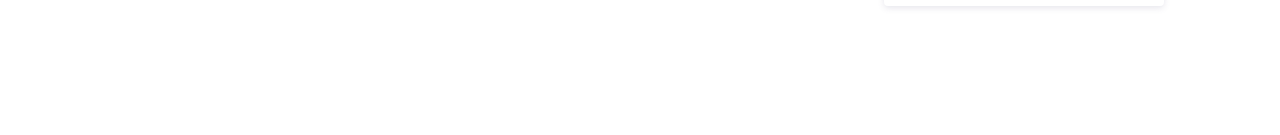
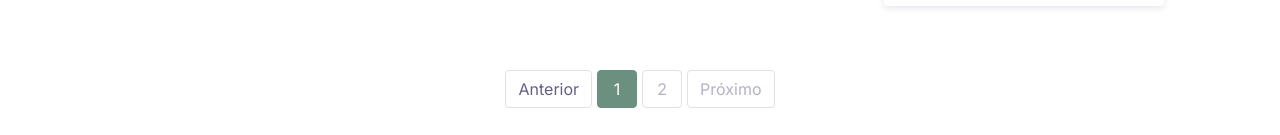
Before and after one commit to srpollin1/next-psicologo-cristian, a Next.js app: page /blog in a window 1280 px wide. Shown: the part 665-800 px from the top of the page. Built offline with nearby package versions, Linux system fonts and the light colour scheme.

Commit message:
se añade paginación

```diff
--- a/src/app/blog/page.tsx
+++ b/src/app/blog/page.tsx
@@ -1,13 +1,72 @@
 "use client";
 
-import React, { useState } from "react";
+import React, { useState, useEffect } from "react";
+import { useRouter, useSearchParams } from 'next/navigation';
 import Navbar2 from "../assets/Navbar2";
 import Footer2 from "../assets/Footer2";
+import PaginationControls from '../components/PaginationControls';
+
+const posts = [
+  {
+    image: "https://cdn.pixabay.com/photo/2017/01/30/02/20/mental-health-2019924_1280.jpg",
+    title: "La Importancia de la Salud Mental",
+    date: " 01 de Julio, 2024",
+    href: "/blog/salud-mental",
+    category: "salud-mental"
+  },
+  {
+    image: "https://cdn.pixabay.com/photo/2017/11/02/20/24/depression-2912404_1280.jpg",
+    title: "Entendiendo la Depresión",
+    date: " 01 de Julio, 2024",
+    href: "/blog/depresion",
+    category: "depresion"
+  },
+  {
+    image: "https://cdn.pixabay.com/photo/2020/06/08/16/19/woman-5275027_1280.jpg",
+    title: "La Importancia de las Relaciones Interpersonales",
+    date: " 01 de Julio, 2024",
+    href: "/blog/relaciones-interpersonales",
+    category: "relaciones-interpersonales"
+  },
+  {
+    image: "https://cdn.pixabay.com/photo/2015/11/19/21/14/therapy-1050627_1280.jpg",
+    title: "Cómo Manejar la Ansiedad",
+    date: " 02 de Julio, 2024",
+    href: "/blog/ansiedad",
+    category: "ansiedad"
+  },
+  {
+    image: "https://cdn.pixabay.com/photo/2017/01/18/17/14/heart-1991760_1280.jpg",
+    title: "Autoestima y su Impacto",
+    date: " 03 de Julio, 2024",
+    href: "/blog/autoestima",
+    category: "autoestima"
+  },
+  {
+    image: "https://cdn.pixabay.com/photo/2020/09/22/21/44/panic-5590688_1280.jpg",
+    title: "Enfrentando una Crisis de Pánico",
+    date: " 04 de Julio, 2024",
+    href: "/blog/crisis-de-panico",
+    category: "crisis-de-panico"
+  }
+];
 
 export default function Blog() {
-  const [category, setCategory] = useState("");
-  const [searchTerm, setSearchTerm] = useState("");
-  const [filteredPosts, setFilteredPosts] = useState(posts);
+  const router = useRouter();
+  const searchParams = useSearchParams();
+  const [category, setCategory] = useState(searchParams.get('category') || "");
+  const [searchTerm, setSearchTerm] = useState(searchParams.get('search') || "");
+  const [filteredPosts, setFilteredPosts] = useState([]);
+
+  const page = searchParams.get('page') ?? '1';
+  const per_page = 3; // Mostrar 3 posts por página
+
+  const start = (Number(page) - 1) * Number(per_page); // 0, 3, 6 ...
+  const end = start + Number(per_page); // 3, 6, 9 ...
+
+  useEffect(() => {
+    handleFilter();
+  }, [category, searchTerm, page, per_page]);
 
   const handleFilter = () => {
     let filtered = posts;
@@ -19,7 +78,7 @@
         post.title.toLowerCase().includes(searchTerm.toLowerCase())
       );
     }
-    setFilteredPosts(filtered);
+    setFilteredPosts(filtered.slice(start, end));
   };
 
   return (
@@ -81,45 +140,17 @@
                 </div>
               </div>
             ))}
-
           </div>
-          {/* <nav aria-label="Page navigation example">
-            <ul className="pagination justify-content-center">
-              <li className="page-item"><a className="page-link" href="#">Previous</a></li>
-              <li className="page-item"><a className="page-link" href="#">1</a></li>
-              <li className="page-item"><a className="page-link" href="#">2</a></li>
-              <li className="page-item"><a className="page-link" href="#">3</a></li>
-              <li className="page-item"><a className="page-link" href="#">Next</a></li>
-            </ul>
-          </nav> */}
+          <PaginationControls
+            hasNextPage={end < posts.length}
+            hasPrevPage={start > 0}
+            totalPosts={posts.length}
+            currentPage={Number(page)}
+            postsPerPage={Number(per_page)}
+          />
         </div>
       </div>
-
       <Footer2 />
     </>
   );
 }
-
-const posts = [
-  {
-    image: "https://cdn.pixabay.com/photo/2017/01/30/02/20/mental-health-2019924_1280.jpg",
-    title: "La Importancia de la Salud Mental",
-    date: " 01 de Julio, 2024",
-    href: "/blog/salud-mental",
-    category: "La Importancia de la Salud Mental"
-  },
-  {
-    image: "https://cdn.pixabay.com/photo/2017/11/02/20/24/depression-2912404_1280.jpg",
-    title: "Entendiendo la Depresión",
-    date: " 01 de Julio, 2024",
-    href: "/blog/depresion",
-    category: "Entendiendo la Depresión"
-  },
-  {
-    image: "https://cdn.pixabay.com/photo/2020/06/08/16/19/woman-5275027_1280.jpg",
-    title: "La Importancia de las Relaciones Interpersonales",
-    date: " 01 de Julio, 2024",
-    href: "/blog/relaciones-interpersonales",
-    category: "La Importancia de las Relaciones Interpersonales"
-  }
-];
--- /dev/null
+++ b/src/app/components/PaginationControls.tsx
@@ -0,0 +1,49 @@
+import { FC } from 'react';
+import { useRouter, useSearchParams } from 'next/navigation';
+
+interface PaginationControlsProps {
+  hasNextPage: boolean;
+  hasPrevPage: boolean;
+  totalPosts: number;
+  currentPage: number;
+  postsPerPage: number;
+}
+
+const PaginationControls: FC<PaginationControlsProps> = ({ hasNextPage, hasPrevPage, totalPosts, currentPage, postsPerPage }) => {
+  const router = useRouter();
+  const searchParams = useSearchParams();
+
+  const handlePageChange = (newPage: number) => {
+    const params = new URLSearchParams(searchParams as unknown as string);
+    params.set('page', newPage.toString());
+    router.replace(`/blog?${params.toString()}`);
+  };
+
+  const totalPages = Math.ceil(totalPosts / postsPerPage);
+
+  return (
+    <nav aria-label="Page navigation example">
+      <ul className="pagination justify-content-center">
+        <li className={`page-item ${!hasPrevPage ? 'disabled' : ''}`}>
+          <button className="page-link" onClick={() => handlePageChange(currentPage - 1)} disabled={!hasPrevPage}>
+            Anterior
+          </button>
+        </li>
+        {Array.from({ length: totalPages }, (_, i) => (
+          <li key={i} className={`page-item ${currentPage === i + 1 ? 'active' : ''}`}>
+            <button className="page-link" onClick={() => handlePageChange(i + 1)}>
+              {i + 1}
+            </button>
+          </li>
+        ))}
+        <li className={`page-item ${!hasNextPage ? 'disabled' : ''}`}>
+          <button className="page-link" onClick={() => handlePageChange(currentPage + 1)} disabled={!hasNextPage}>
+            Próximo
+          </button>
+        </li>
+      </ul>
+    </nav>
+  );
+};
+
+export default PaginationControls;
```
Also changed, not shown: src/app/assets/Blog/BlogTemplate.jsx (deleted, +0 -29 lines), src/app/assets/Blog/Junio2024/SaludMental.jsx (deleted, +0 -124 lines), src/app/assets/Blog/BlogDetail.jsx (deleted).
